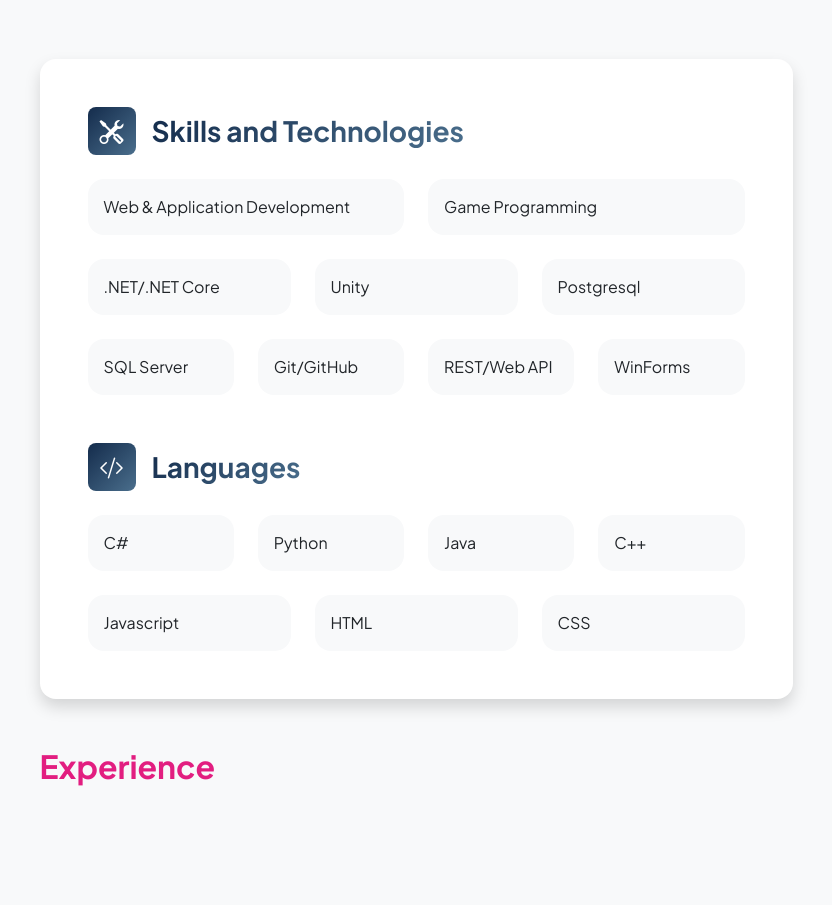
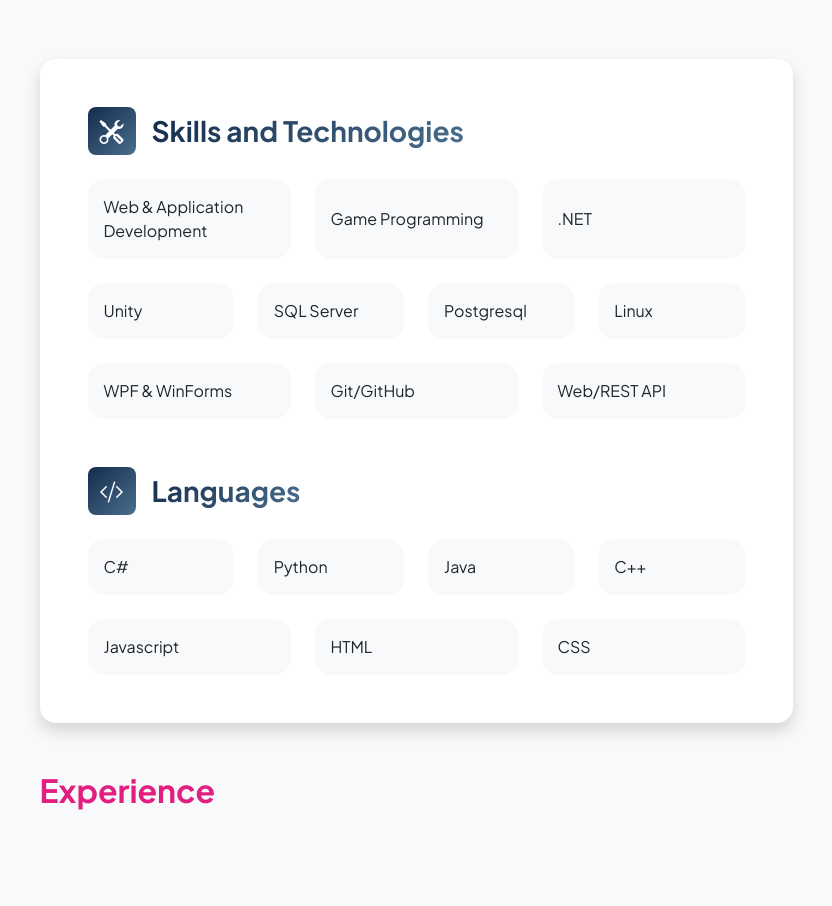
Before and after one commit to tmoua96/portfolio-website, a Django app: page /resume/ in a window 1280 px wide. Shown: the part 273-1179 px from the top of the page, without its empty margins (224-1056 px from the left). Run offline with Django 5.2, Linux system fonts and the light colour scheme; data that the repository does not hold is empty; some libraries are stand-ins or nearby versions.

Commit message:
Added skill to resume.

```diff
--- a/portfolio/main/templates/resume.html
+++ b/portfolio/main/templates/resume.html
@@ -66,26 +66,24 @@ Portfolio - Resume
                                         <div class="feature bg-primary bg-gradient-primary-to-secondary text-white rounded-3 me-3"><i class="bi bi-tools"></i></div>
                                         <h3 class="fw-bolder mb-0"><span class="text-gradient d-inline">Skills and Technologies</span></h3>
                                     </div>
-                                    <div class="row row-cols-1 row-cols-md-2 mb-4">
+                                    <div class="row row-cols-1 row-cols-md-3 mb-4">
                                         <div class="col mb-4 mb-md-0"><div class="d-flex align-items-center bg-light rounded-4 p-3 h-100">Web & Application Development</div></div>
                                         <div class="col mb-4 mb-md-0"><div class="d-flex align-items-center bg-light rounded-4 p-3 h-100">Game Programming</div></div>
-                                        {% comment %} <div class="col"><div class="d-flex align-items-center bg-light rounded-4 p-3 h-100">Database Management</div></div> {% endcomment %}
+                                        <div class="col mb-4 mb-md-0"><div class="d-flex align-items-center bg-light rounded-4 p-3 h-100">.NET</div></div>
                                     </div>
-                                    <div class="row row-cols-1 row-cols-md-3 mb-4">
-                                        <div class="col mb-4 mb-md-0"><div class="d-flex align-items-center bg-light rounded-4 p-3 h-100">.NET/.NET Core</div></div>
+                                    <div class="row row-cols-1 row-cols-md-4 mb-4">
                                         <div class="col mb-4 mb-md-0"><div class="d-flex align-items-center bg-light rounded-4 p-3 h-100">
                                             {% comment %} <i class="bi bi-unity"></i> {% endcomment %}
                                             Unity
                                         </div></div>
-                                        <div class="col"><div class="d-flex align-items-center bg-light rounded-4 p-3 h-100">Postgresql</div></div>
+                                        <div class="col mb-4 mb-md-0"><div class="d-flex align-items-center bg-light rounded-4 p-3 h-100">SQL Server</div></div>
+                                        <div class="col mb-4 mb-md-0"><div class="d-flex align-items-center bg-light rounded-4 p-3 h-100">Postgresql</div></div>
+                                        <div class="col"><div class="d-flex align-items-center bg-light rounded-4 p-3 h-100">Linux</div></div>
                                     </div>
-                                    <div class="row row-cols-1 row-cols-md-4">
-                                        <div class="col mb-4 mb-md-0"><div class="d-flex align-items-center bg-light rounded-4 p-3 h-100">SQL Server</div></div>
-                                        <div class="col mb-4 mb-md-0"><div class="d-flex align-items-center bg-light rounded-4 p-3 h-100">
-                                            Git/GitHub
-                                        </div></div>
-                                        <div class="col mb-4 mb-md-0"><div class="d-flex align-items-center bg-light rounded-4 p-3 h-100">REST/Web API</div></div>
-                                        <div class="col"><div class="d-flex align-items-center bg-light rounded-4 p-3 h-100">WinForms</div></div>
+                                    <div class="row row-cols-1 row-cols-md-3">
+                                        <div class="col mb-4 mb-md-0"><div class="d-flex align-items-center bg-light rounded-4 p-3 h-100">WPF & WinForms</div></div>
+                                        <div class="col mb-4 mb-md-0"><div class="d-flex align-items-center bg-light rounded-4 p-3 h-100">Git/GitHub</div></div>
+                                        <div class="col"><div class="d-flex align-items-center bg-light rounded-4 p-3 h-100">Web/REST API</div></div>
                                     </div>
                                 </div>
                                 <!-- Languages list-->
```
Also changed, not shown: portfolio/main/models.py (+7 -1 lines).
